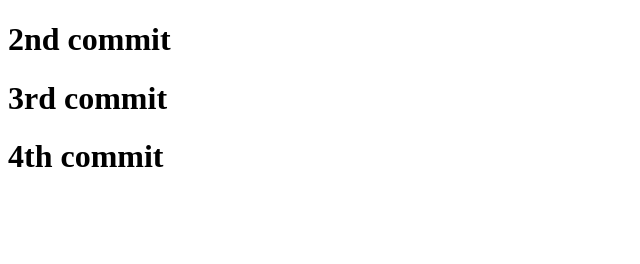
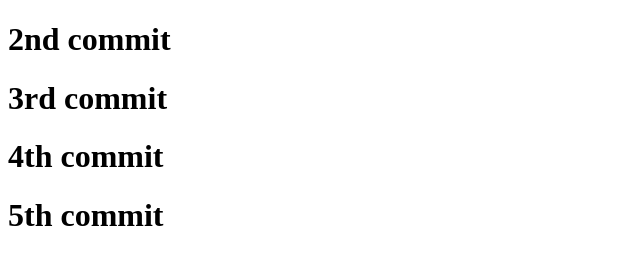
Before and after one commit to SabinaGarayeva/github-task, a plain HTML site: page index.html in a window 1280 px wide. Shown: the whole page, without its empty margins (0-640 px from the left). Drawn offline with Linux system fonts and the light colour scheme.

Commit message:
fifth commit

```diff
--- a/index.html
+++ b/index.html
@@ -10,5 +10,6 @@
   <h1>2nd commit</h1>
   <h1>3rd commit</h1>
   <h1>4th commit</h1>
+  <h1>5th commit</h1>
 </body>
 </html>
```
